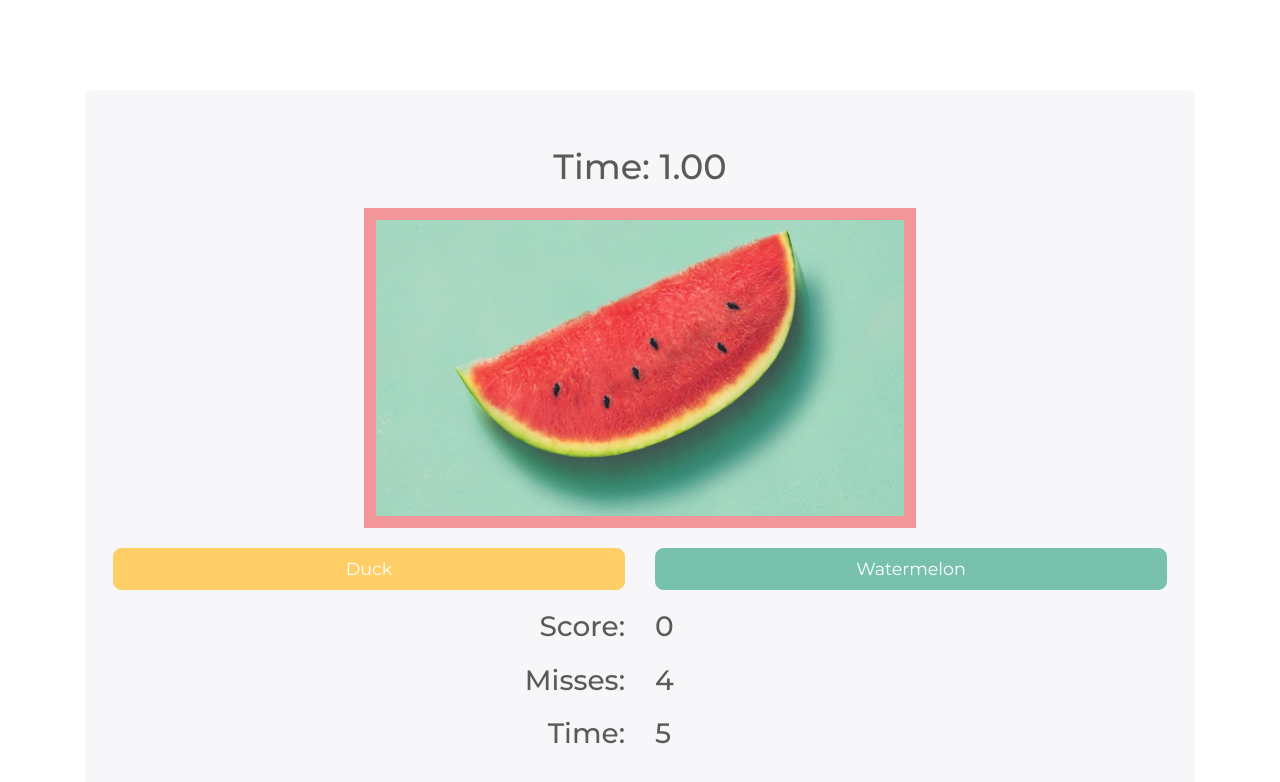
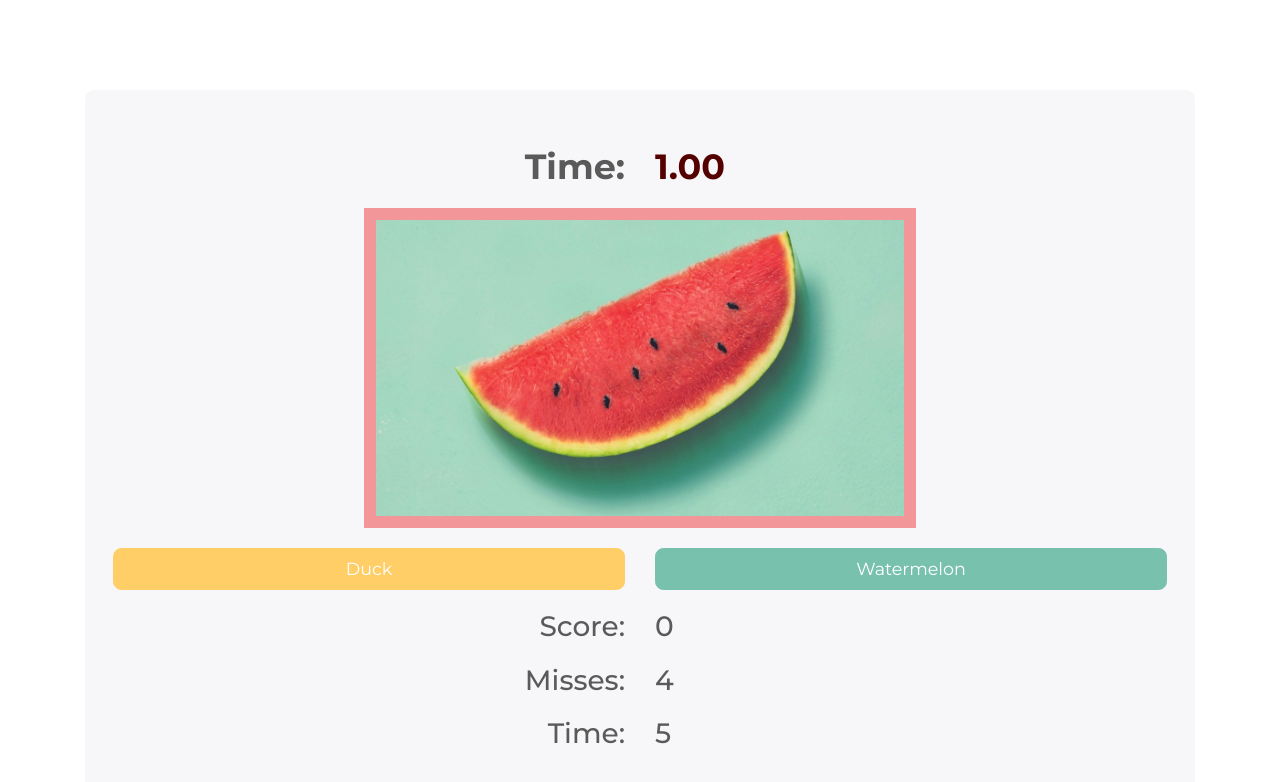
Before and after one commit to AskmienFoodoe/DuckWatermelon, a React (Create React App) app: page /game in a window 1280 px wide. Shown: the top 782 px of the page. Built offline with nearby package versions, Linux system fonts and the light colour scheme.

Commit message:
Add styling to timer

```diff
--- a/src/components/Game.js
+++ b/src/components/Game.js
@@ -57,10 +57,7 @@ class Game extends React.Component {
         this.setState({image: this.getRandomImage()});
 
         setInterval(() => {
-            this.setState({time: this.state.time + 1})
-        }, 1000)
-        setInterval(() => {
-            this.setState({timer: this.state.timer - 0.01})
+            this.setState({time: this.state.time + 0.01, timer: this.state.timer - 0.01})
         }, 10)
     };
 
@@ -76,7 +73,16 @@ class Game extends React.Component {
         return (
             <Jumbotron>
                 <Row className = "justify-content-md-center" style={{marginBottom:"20px"}}>
-                    <h1>Time:  {this.state.timer.toFixed(2)}</h1>
+                    <Col style={{textAlign:"right"}}>
+                    <h1><strong>Time:</strong></h1>
+                    </Col>
+                    <Col>
+                        <h1 style = {{color: `#${Math.floor((this.difficulty[this.dif]-this.state.timer)*255/this.difficulty[this.dif]).toString(16)}0000`}}>
+                        <strong>{` ${this.state.timer.toFixed(2)}`}</strong>
+                        </h1>
+                    </Col>
+
+
                 </Row>
                 <Row  className = "justify-content-center" style = {{marginBottom:"20px"}}>
                     <Image src={this.state.image} style={{height: 2*window.innerHeight/5, border:"12px solid #F3969A"}} fluid />
@@ -110,7 +116,7 @@ class Game extends React.Component {
                         <h2 >Time: </h2>
                     </Col>
                     <Col style = {{textAlign:"left"}}>
-                        <h2>{this.state.time}</h2>
+                        <h2>{this.state.time.toFixed(0)}</h2>
                     </Col>
                 </Row>
             </Jumbotron>
```
Also changed, not shown: 1 other file (tests, documents, lock files or other folders).
